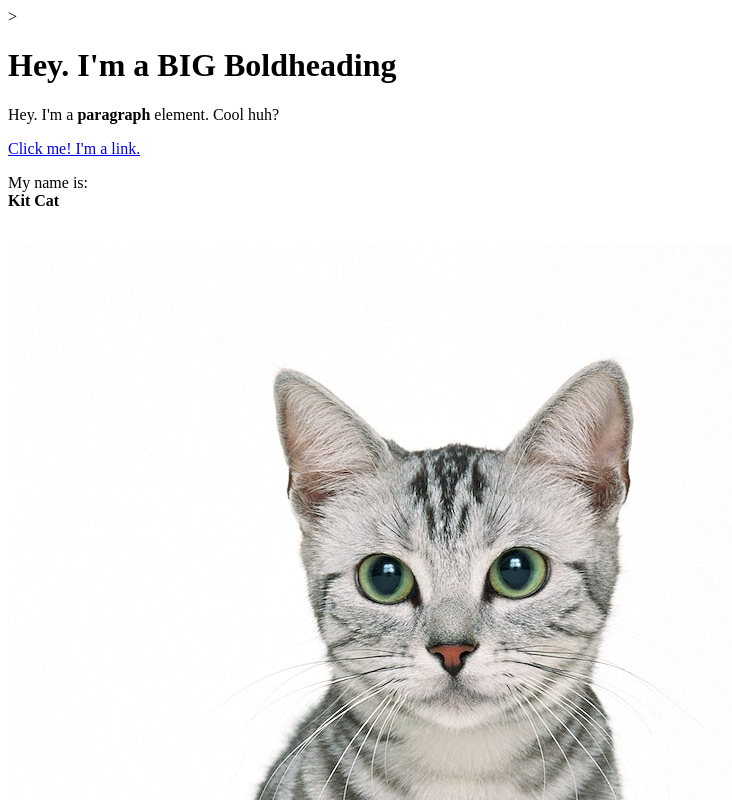
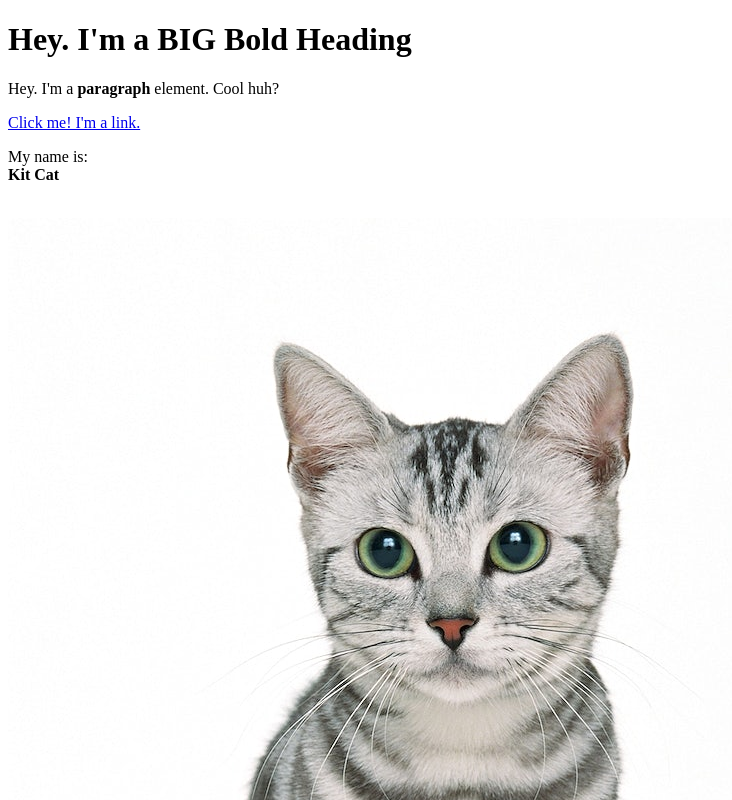
Before and after one commit to njshoregrl15122/cartoon-hero, a plain HTML site: page test.html in a window 1280 px wide. Shown: the top 800 px of the page, without its empty margins (0-732 px from the left). Drawn offline with Linux system fonts and the light colour scheme.

Commit message:
fixed some more mistakes

```diff
--- a/test.html
+++ b/test.html
@@ -2,9 +2,9 @@
 <html>
 <head>
 	<title>Test Page</title>
-</head>>
+</head>
 <body>
-	<h1>Hey. I'm a <b>BIG Bold</b>heading</h1>
+	<h1>Hey. I'm a <b>BIG Bold</b> Heading</h1>
 	<p> Hey. I'm a <b>paragraph</b> element. Cool huh?</p>
 	<a href="https://google.com" target="_blank" title="Let's go to Google">Click me! I'm a link.</a>
 	<p>My name is:<br>
```
